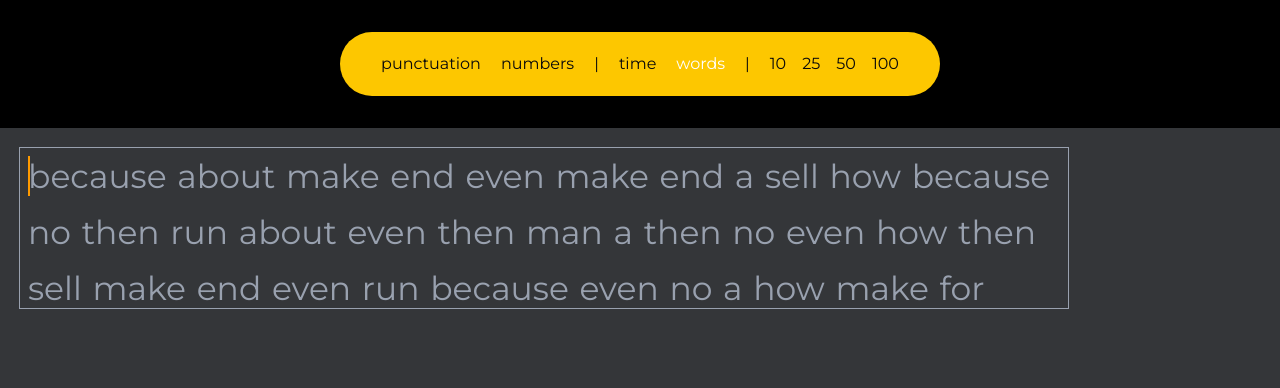
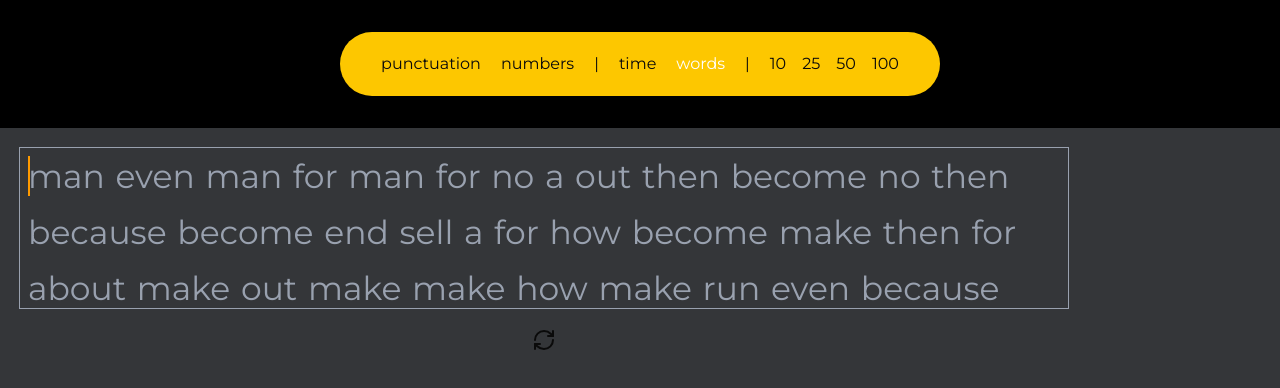
Before and after one commit to Aditya-Rawat01/type-shi.gg, a Next.js app: page / in a window 1280 px wide. Shown: the top 388 px of the page. Built offline with nearby package versions, Linux system fonts and the light colour scheme.

Commit message:
refresh test

```diff
--- a/components/TypeScreen.tsx
+++ b/components/TypeScreen.tsx
@@ -1,7 +1,5 @@
 'use client'
 
-import { Settings2Icon } from "lucide-react";
-import { useState } from "react"
 import TypingArea from "./typingArea";
 import SelectionPanel from "./ui/selectionPanel";
 
--- a/components/typingArea.tsx
+++ b/components/typingArea.tsx
@@ -15,6 +15,7 @@ import { toast } from "sonner";
 import "../app/page.css";
 import { modeAtom } from "@/app/store/atoms/mode";
 import { useAtomValue } from "jotai";
+import { RefreshCw } from "lucide-react";
 const CHAR_SPAN_CLASS = "char-element";
 export default function TypingArea() {
   const [language, setLanguage] = useState("English");
@@ -24,7 +25,7 @@ export default function TypingArea() {
       status: string;
     }[]
   >([]);
-  const [wordList, setWordList] = useState<string[]>([]);
+  const [wordListFromBackend, setwordListFromBackend] = useState<string[]>([]);
   //const mode:"words"|"time" = 'time' // have to be set by maybe cookies or something else like localstorage.
   const selection = useAtomValue(modeAtom);
   const testWordlength: number | null = 50;
@@ -43,10 +44,9 @@ export default function TypingArea() {
   //index tells us the current first character of second line
   const textFlowAreaRef = useRef<HTMLDivElement>(null); // for the container
   const cursorAnimationRef = useRef<number | null>(0);
-
   useEffect(() => {
     containerRef.current?.focus();
-    // as soon as the page mounts (duplicate will be applied/run only once)
+    // as soon as the page mounts (code duplication here,  will be applied/run only once)
     focusTimeoutRef.current = setTimeout(() => {
       SetFocus(false);
     }, 10000); // initially it is more
@@ -200,7 +200,7 @@ export default function TypingArea() {
         return <div> Error occurred.</div>;
       }
       setWords(response);
-      setWordList(res.data.msg.words);
+      setwordListFromBackend(res.data.msg.words);
       setPointerIndex(0);
       setFirstVisibleCharIndex(0);
       secondLineTopRef.current = null;
@@ -212,22 +212,14 @@ export default function TypingArea() {
     "Down","Delete","Insert","F1","F2","F3","F4","F5","F6","F7","F8","F9","F10","F11","F12","ArrowLeft","ArrowRight",
     "ArrowUp","ArrowDown","Control",
   ];
-  const getTest = useMemo(() => {
+  const refreshTest = () => {
     const response = generateTest({
       mode: selection.mode,
-      wordList,
+      wordList:wordListFromBackend,
       testWordlength: selection.words,
     });
-    // the error is not being toasted. see the error why
-    // after that send this uuid and its hash to the backend to generate and compare the strings.
-
-    // the error is not being toasted when the words are undefined because of the type of property here.
-    if (typeof response === "string") {
-      toast.error(response);
-      return <div> Error occurred.</div>;
-    }
-    setWords(response);
-  }, [testWordlength, time, selection.mode]);
+    return response
+  }
 
   //const timeRef = useRef<ReturnType<typeof setTimeout> | null>(null);
   function handleKeyDown(e: KeyboardEvent<HTMLSpanElement>) {
@@ -440,7 +432,7 @@ export default function TypingArea() {
     const response = generateTest({
       mode: "time",
       testWordlength: null,
-      wordList,
+      wordList:wordListFromBackend,
     });
     if (typeof response === "string") {
       toast.error("Something went wrong.");
@@ -494,10 +486,25 @@ export default function TypingArea() {
     SetFocus(true);
     setBlinking(true);
   }
+
+  function handleRefresh() {
+    // refresh tes runs again
+    // see what refreshTest returns and then work with it.
+    const response = refreshTest()
+    if (typeof response === "string") {
+      toast.error(response);
+      return <div> Error occurred.</div>;
+    }
+    setWords(response)
+    setFirstVisibleCharIndex(0)
+    secondLineTopRef.current = null
+    numberOfGenerations.current=1
+    setPointerIndex(0)
+  }
   return (
     <div
       ref={containerRef}
-      className="h-fit w-[85%] p-5 relative focus:outline-none flex items-center justify-center overflow-hidden"
+      className="h-fit w-[85%] p-5 relative focus:outline-none flex flex-col gap-5 items-center justify-center overflow-hidden"
       onBlur={() => {
         SetFocus(false);
       }}
@@ -572,6 +579,7 @@ export default function TypingArea() {
                     w-0.5 z-0`}
         style={{ transform: "translateX(0px)" }} // Initial position is handled by transform
       />
+      <RefreshCw className="cursor-pointer" onClick={handleRefresh}/>
     </div>
   );
 }
```
